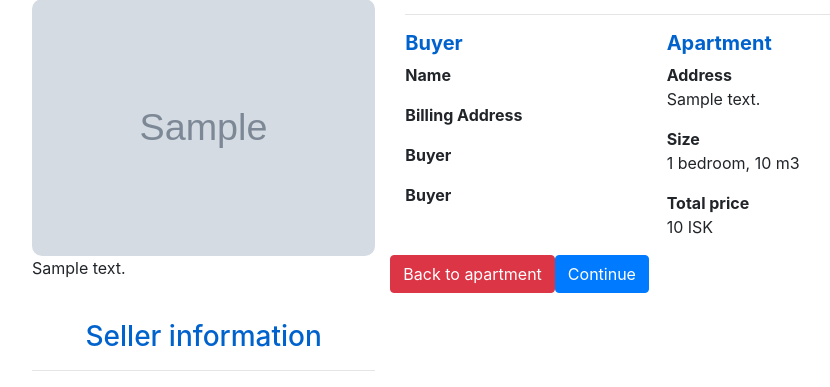
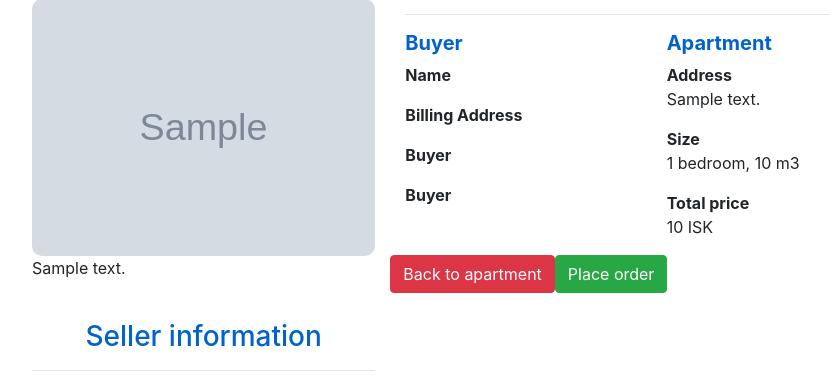
Before and after one commit to DanielAron18/BlueRealEstate, a Django app: page /apartment_details/1/order/order_confirmation in a window 1280 px wide. Shown: the part 293-680 px from the top of the page, without its empty margins (175-1005 px from the left). Run offline with Django 3.2, Linux system fonts and the light colour scheme; tables that the repository leaves empty hold one stand-in row (values such as "Sample post"); grey boxes marked "Sample" are stand-in pictures; data that the repository does not hold is empty; some libraries are stand-ins or nearby versions.

Commit message:
smá breyting a order confirma

```diff
--- a/templates/apartments/order_confirmation.html
+++ b/templates/apartments/order_confirmation.html
@@ -63,7 +63,7 @@
                     </div>
 
                     <input type="submit" onclick=goBack() class="btn btn-danger update" value="Back to apartment">
-                    <input type="submit" onclick="window.location.href='{{ request.get_full_path }}/order_success'" class="btn btn-primary update" value="Continue">
+                    <input type="submit" onclick="window.location.href='{{ request.get_full_path }}/order_success'" class="btn btn-success update" value="Place order">
                 </div>
             </div>
         </div>
```
